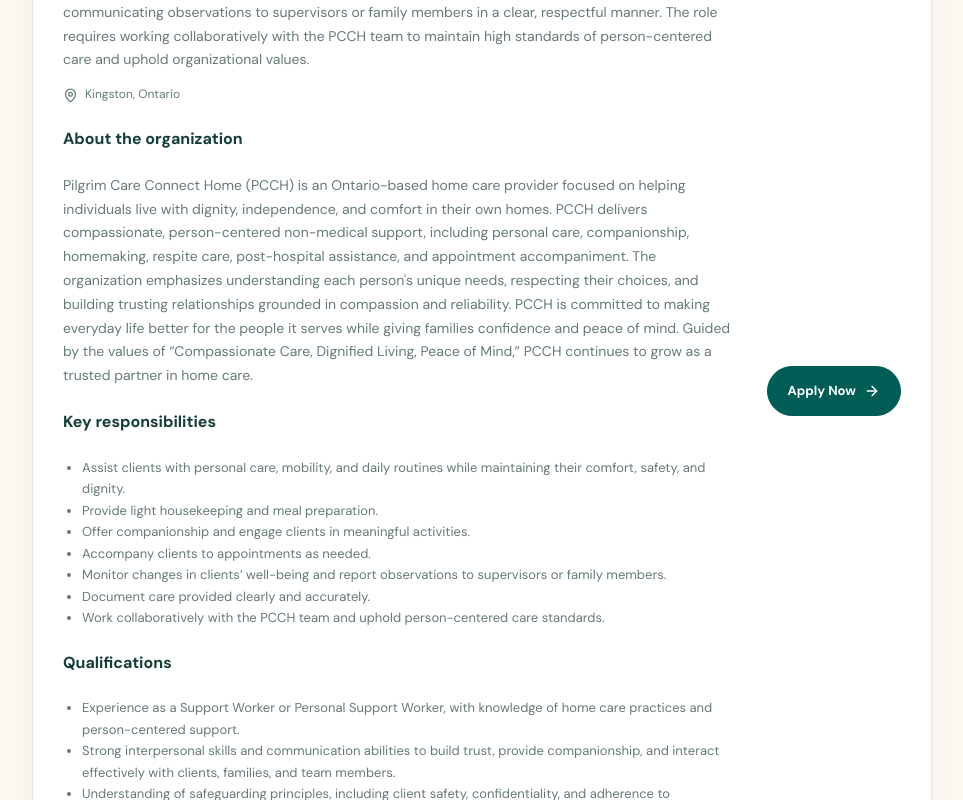
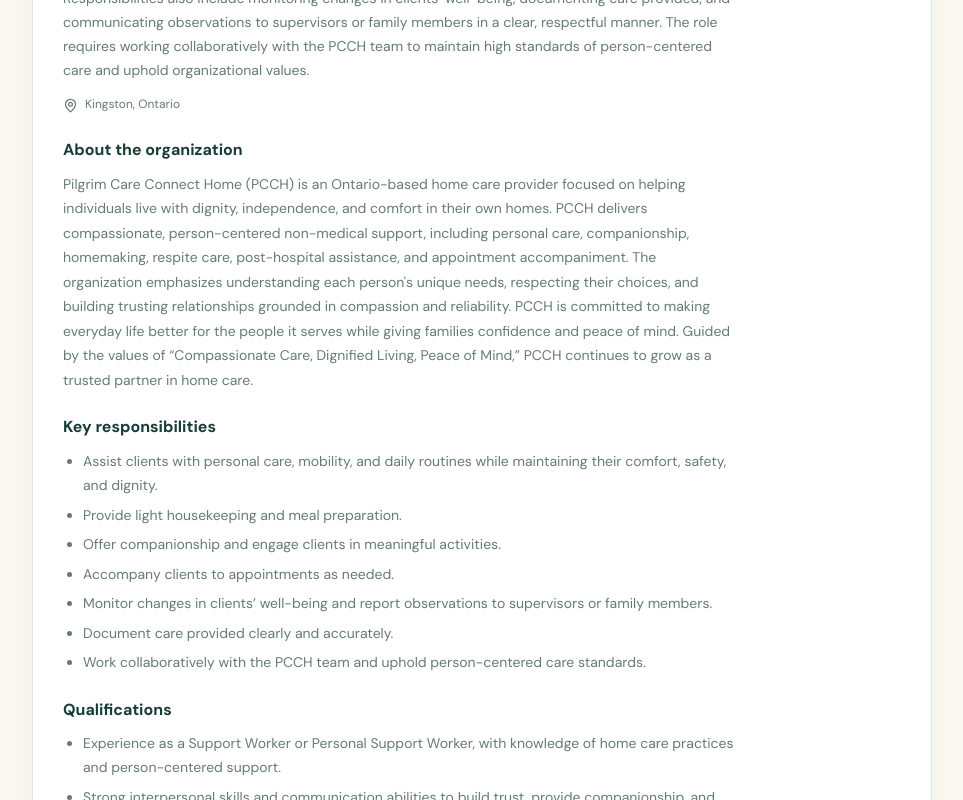
Before and after one commit to habimanasharif/creativa, a Next.js app: page /careers in a window 1280 px wide. Shown: the part 1700-2500 px from the top of the page, without its empty margins (158-1121 px from the left). Built offline with nearby package versions, Linux system fonts and the light colour scheme.

Commit message:
Format detailed job listing sections

```diff
--- a/app/globals.css
+++ b/app/globals.css
@@ -3609,3 +3609,15 @@ a.contact-info-card:hover {
   .careers-bottom-cta-inner { flex-direction: column; align-items: flex-start; }
   .careers-bottom-cta-inner .btn { width: 100%; }
 }
+
+.careers-job-main { flex: 1; min-width: 0; }
+.careers-job-employer { margin: 3px 0 12px !important; color: var(--green) !important; font-size: 13px !important; font-weight: 700; }
+.careers-job-detail { margin-top: 22px; }
+.careers-job-detail h4 { margin: 0 0 8px; color: var(--ink); font-size: 16px; font-weight: 700; }
+.careers-job-detail p { line-height: 1.75; }
+.careers-job-detail ul { margin: 8px 0 0; padding-left: 20px; color: var(--muted); font-size: 14px; line-height: 1.75; }
+.careers-job-detail li + li { margin-top: 5px; }
+.careers-apply-btn { align-self: flex-start; }
+@media (max-width: 760px) {
+  .careers-apply-btn { align-self: stretch; }
+}
```
